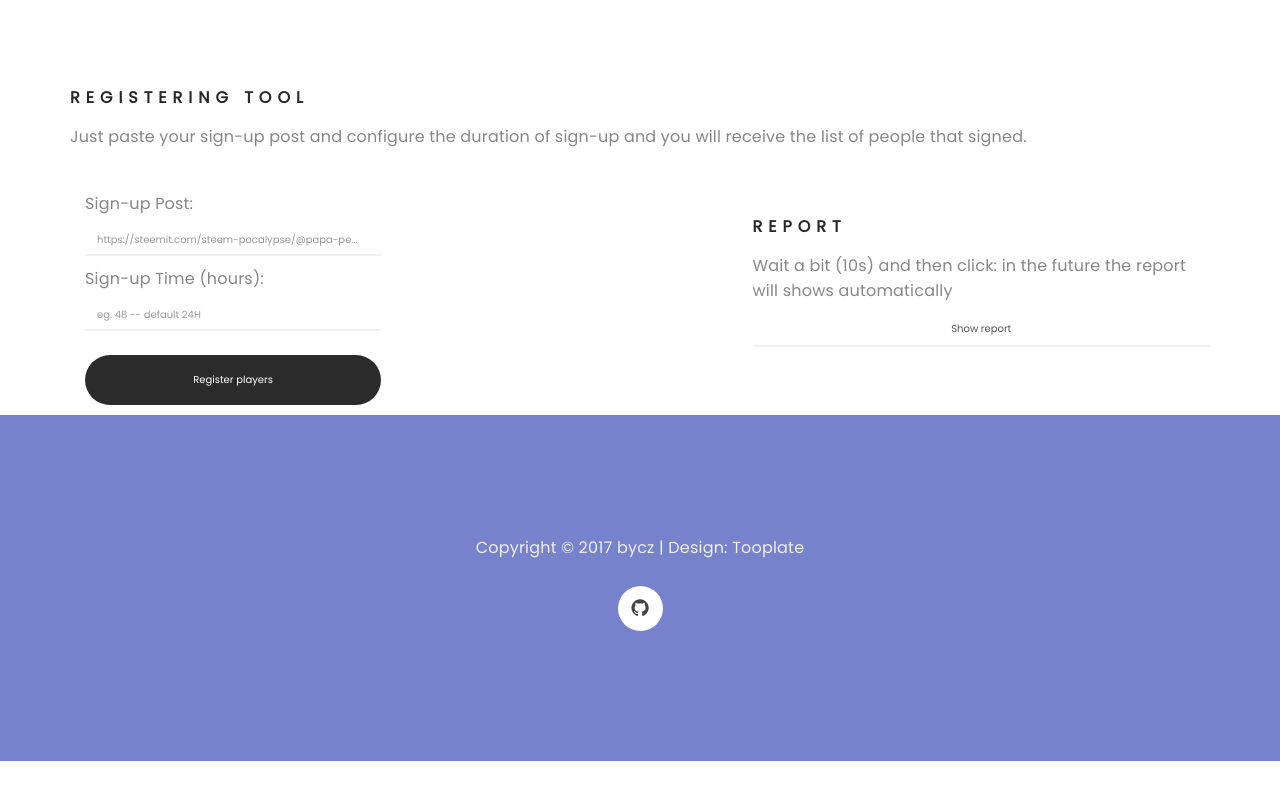
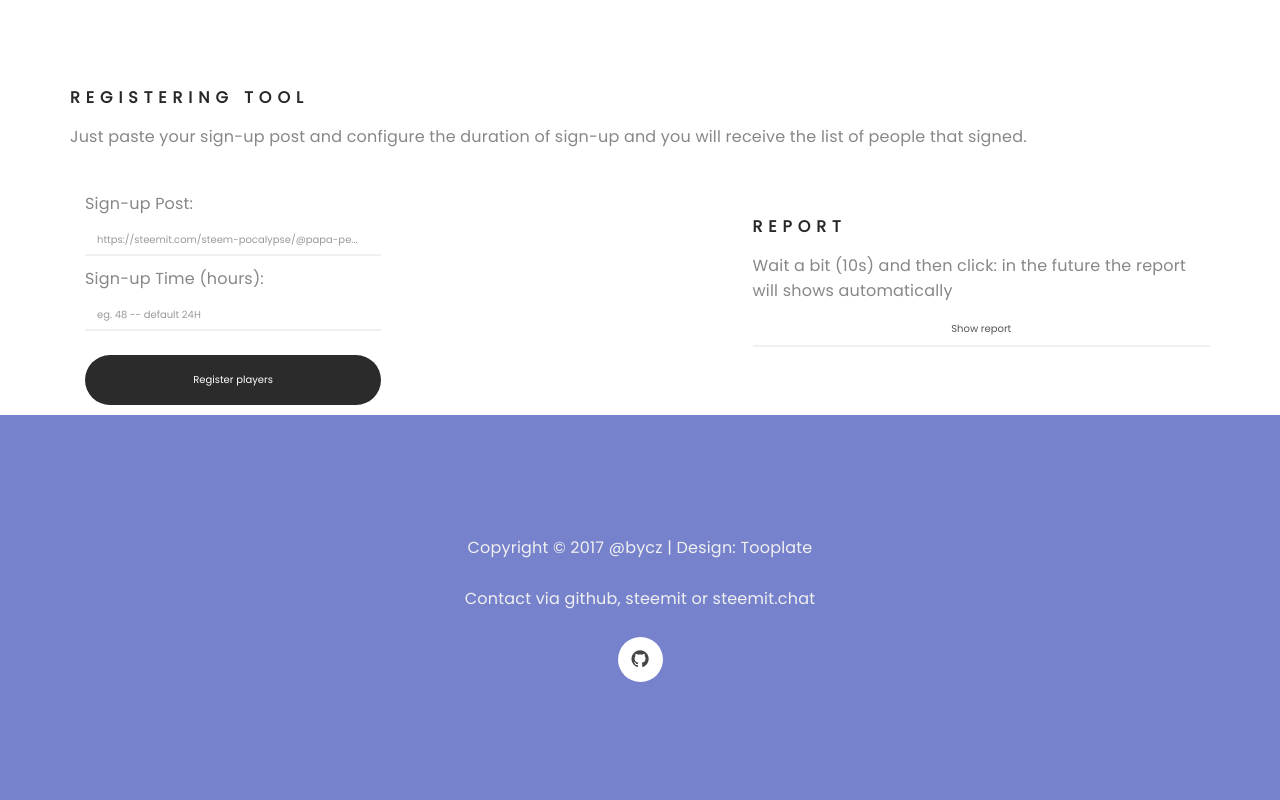
Before and after one commit to bycz6/bycz-js-api, a website: page game-tools.html in a window 1280 px wide. Shown: the part 738-1538 px from the top of the page. Before the commit the page ends 1499 px from the top, so only its background shows below. Drawn offline with Linux system fonts and the light colour scheme.

Commit message:
contact info add

```diff
--- a/game-tools.html
+++ b/game-tools.html
@@ -48,6 +48,7 @@ http://www.tooplate.com/view/2087-kalay
 				blockchain!</p>
 			<p class="wow fadeInUp black" data-wow-delay="0.6s">There are
 				some bugs yet, if you found one please say something!</p>
+
 			<p class="wow fadeInUp black" data-wow-delay="0.6s">To run again
 				the script press F5!</p>
 
@@ -124,8 +125,10 @@ http://www.tooplate.com/view/2087-kalay
 			<div class="row">
 
 				<div class="wow fadeInUp col-md-12 col-sm-12" data-wow-delay="0.8s">
-					<p class="white-color">Copyright &copy; 2017 bycz | Design:
+					<p class="white-color">Copyright &copy; 2017 @bycz | Design:
 						Tooplate</p>
+					<p class="white-color">Contact via github, steemit or
+						steemit.chat</p>
 					<div class="wow fadeInUp" data-wow-delay="1s">
 						<ul class="social-icon">
 							<li><a href="https://github.com/bycz6" class="fa fa-github"></a></li>
```
